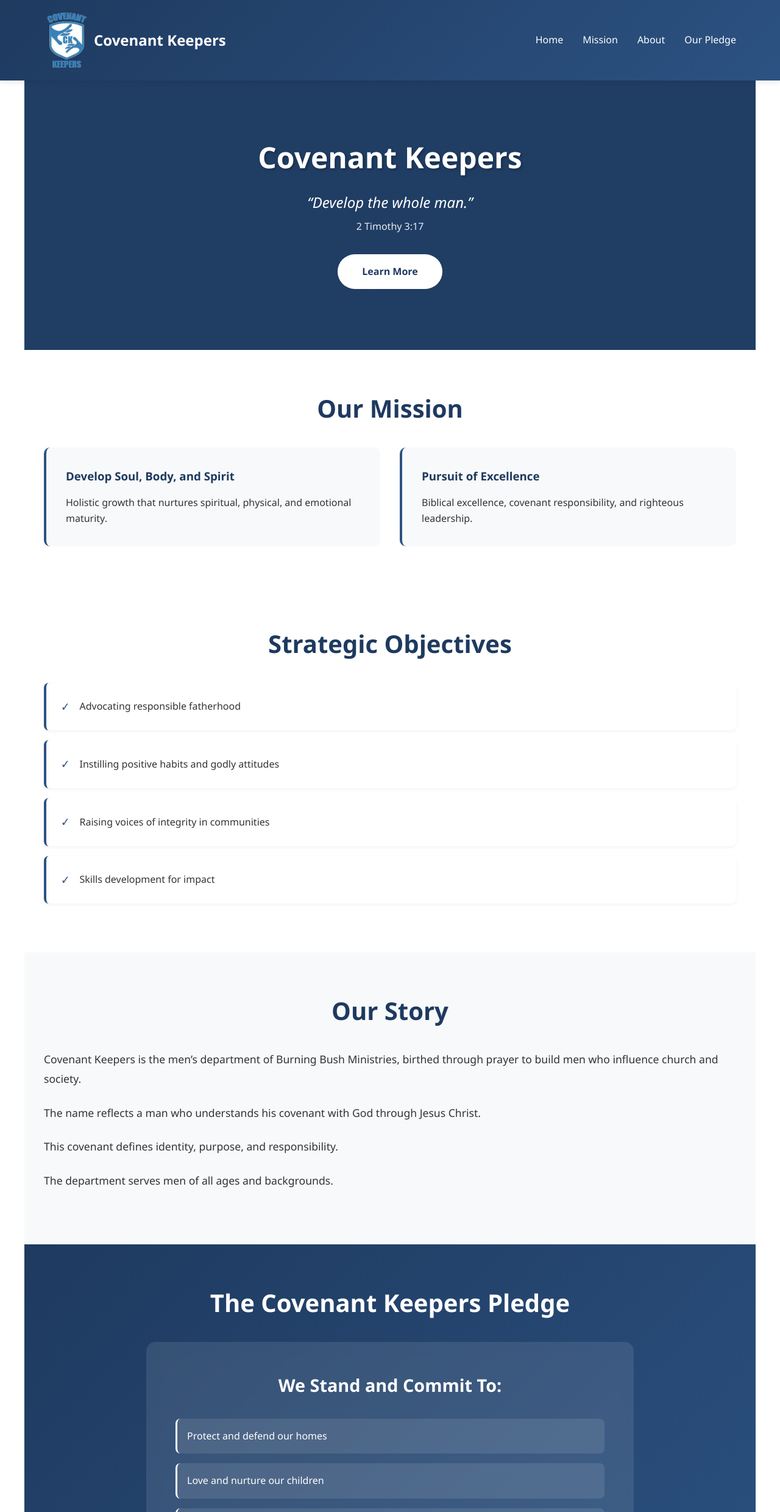
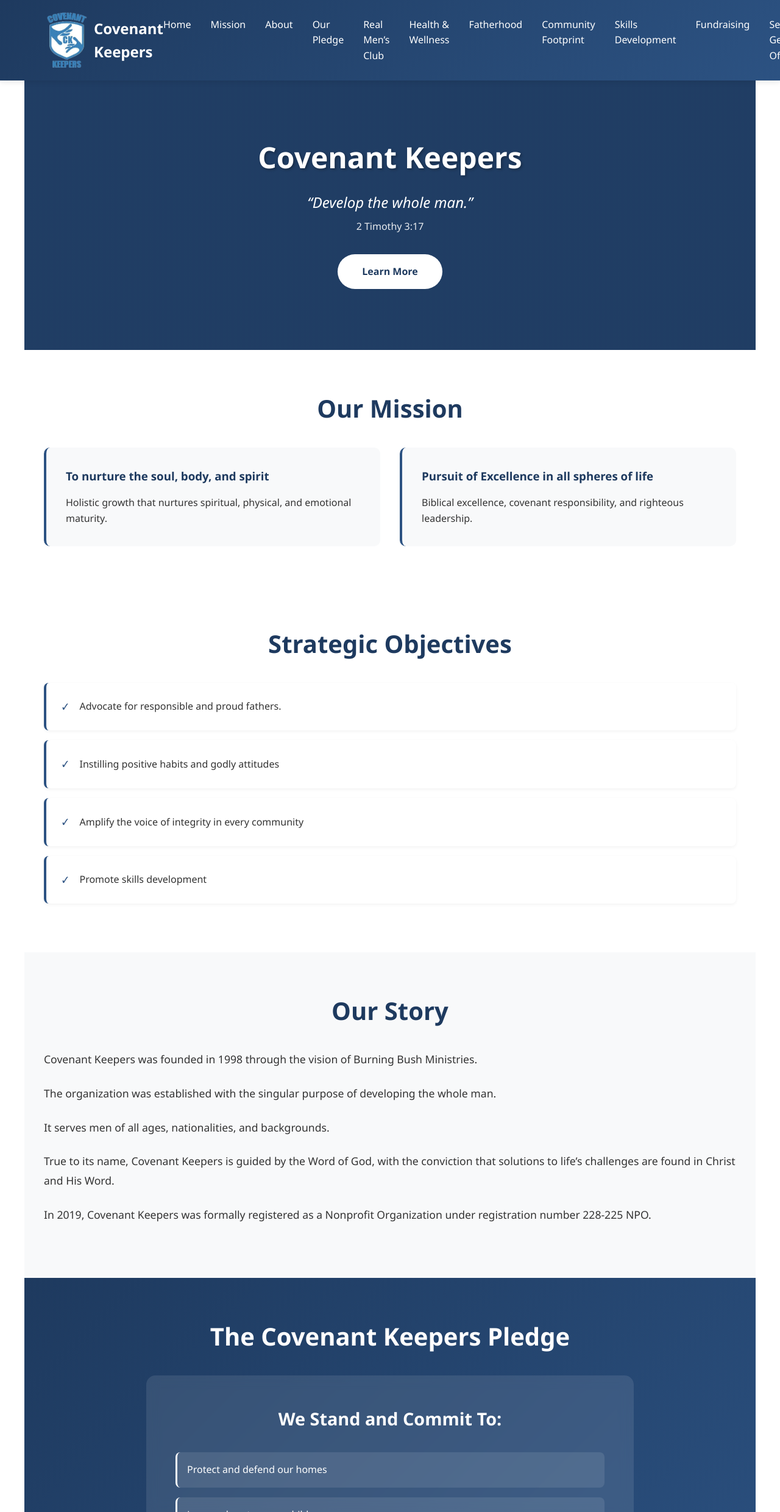
Before and after one commit to Malwande25/Covenant-Keepers-website, a plain HTML site: page index.html in a window 1280 px wide. Shown: the top 2480 px of the page at 61% size. Drawn offline with Linux system fonts and the light colour scheme.

Commit message:
Add all website files

```diff
--- a/index.html
+++ b/index.html
@@ -25,6 +25,13 @@
             <li><a href="#mission">Mission</a></li>
             <li><a href="#about">About</a></li>
             <li><a href="#pledge">Our Pledge</a></li>
+            <li><a href="Realmen.html">Real Men’s Club</a></li>
+            <li><a href="Health.html">Health & Wellness</a></li>
+            <li><a href="Fatherhood.html">Fatherhood</a></li>
+            <li><a href="Community.html">Community Footprint</a></li>
+            <li><a href="Skills.html">Skills Development</a></li>
+            <li><a href="Fundraising.html">Fundraising</a></li>
+            <li><a href="Admin.html">Secretary General Office</a></li>
         </ul>
     </nav>
 </header>
@@ -42,11 +49,11 @@
         <h2>Our Mission</h2>
         <div class="mission-grid">
             <div class="mission-card">
-                <h3>Develop Soul, Body, and Spirit</h3>
+                <h3>To nurture the soul, body, and spirit</h3>
                 <p>Holistic growth that nurtures spiritual, physical, and emotional maturity.</p>
             </div>
             <div class="mission-card">
-                <h3>Pursuit of Excellence</h3>
+                <h3>Pursuit of Excellence in all spheres of life </h3>
                 <p>Biblical excellence, covenant responsibility, and righteous leadership.</p>
             </div>
         </div>
@@ -55,20 +62,22 @@
     <section>
         <h2>Strategic Objectives</h2>
         <ul class="objectives-list">
-            <li>Advocating responsible fatherhood</li>
+            <li>Advocate for responsible and proud fathers.</li>
             <li>Instilling positive habits and godly attitudes</li>
-            <li>Raising voices of integrity in communities</li>
-            <li>Skills development for impact</li>
+            <li>Amplify the voice of integrity in every community</li>
+            <li>Promote skills development</li>
         </ul>
     </section>
 
     <section class="background" id="about">
         <h2>Our Story</h2>
         <div class="background-content">
-            <p>Covenant Keepers is the men’s department of Burning Bush Ministries, birthed through prayer to build men who influence church and society.</p>
-            <p>The name reflects a man who understands his covenant with God through Jesus Christ.</p>
-            <p>This covenant defines identity, purpose, and responsibility.</p>
-            <p>The department serves men of all ages and backgrounds.</p>
+            <p>Covenant Keepers was founded in 1998 through the vision of Burning Bush Ministries. </p>
+            <p>The organization was established with the singular purpose of developing the whole man. </p>
+            <p>It serves men of all ages, nationalities, and backgrounds.</p>
+            <p>True to its name, Covenant Keepers is guided by the Word of God, with the conviction that solutions to life’s challenges are found in Christ
+            and His Word.</p>
+            <p> In 2019, Covenant Keepers was formally registered as a Nonprofit Organization under registration number 228-225 NPO.</p>
         </div>
     </section>
 
```
Also changed, not shown: Realmen.html (+7 -2 lines), Skills.html (+10 -2 lines).
